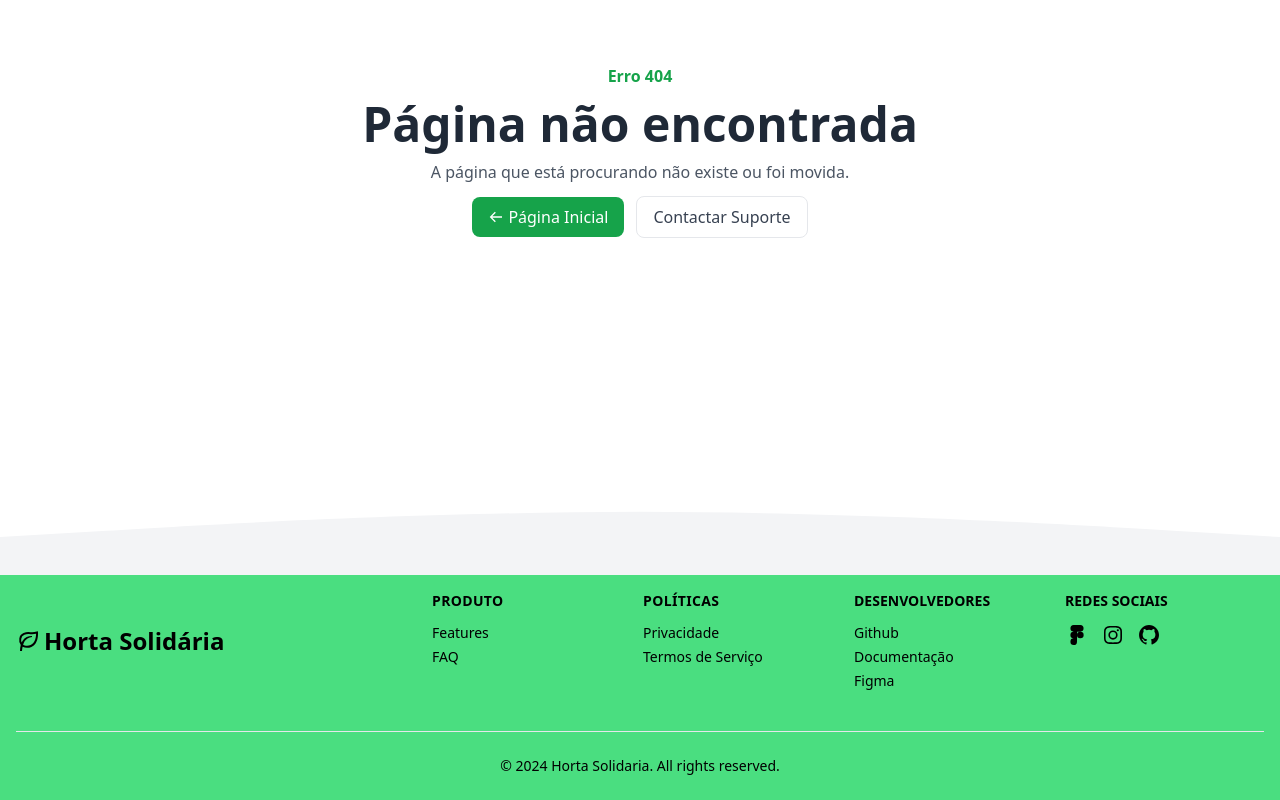
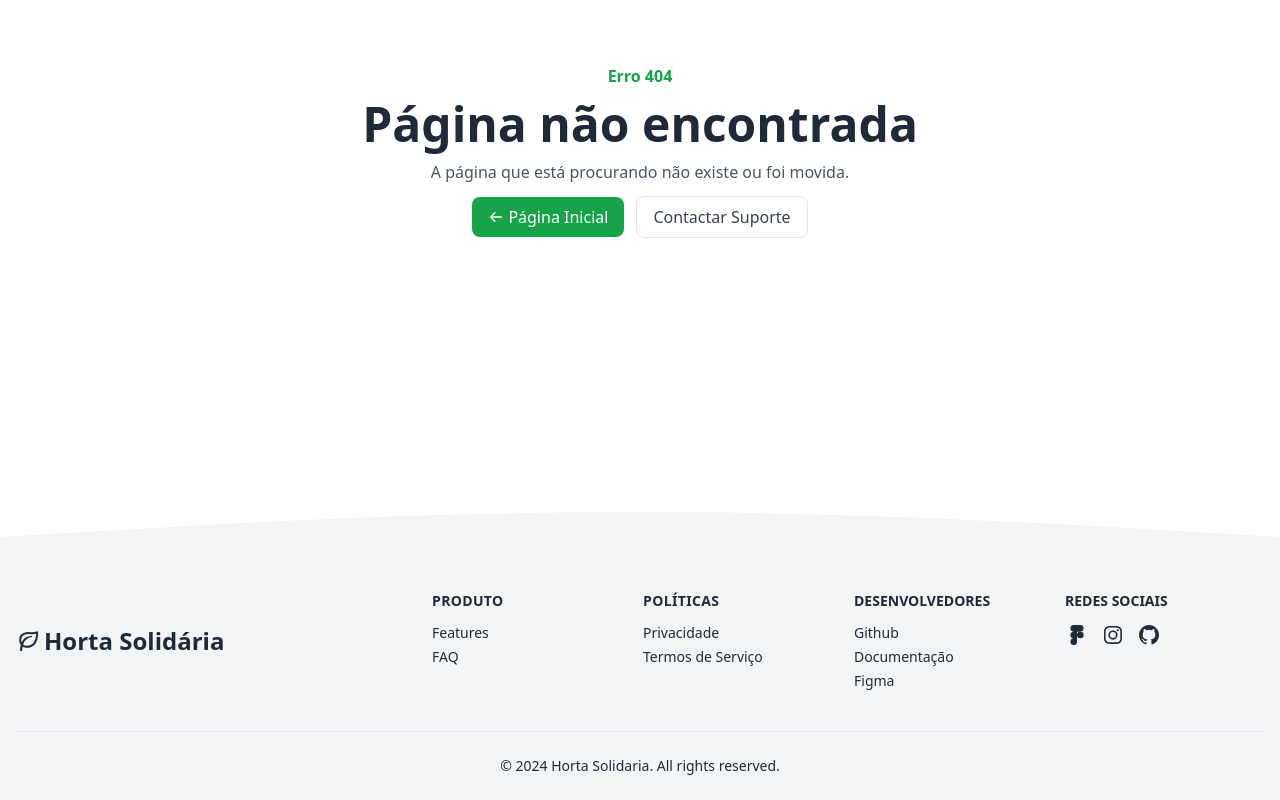
Before and after one commit to oliveeiralucas/extensao-horta-solidaria, a React (Vite) app: page /newsletter in a window 1280 px wide. Shown: the part 327-1127 px from the top of the page. Built offline with nearby package versions, Linux system fonts and the light colour scheme.

Commit message:
feat: corrije navbar e footer

```diff
--- a/src/components/Footer.tsx
+++ b/src/components/Footer.tsx
@@ -5,12 +5,11 @@ import {
   BiLogoGithub,
   BiLogoInstagram
 } from 'react-icons/bi'
-import { Link } from 'react-router-dom'
 
 const Footer: React.FC = () => {
   return (
     <>
-      <div className="relative bg-green-400">
+      <div className="relative bg-gray-100">
         <svg
           className="absolute top-0 -mt-5 h-6 w-full text-gray-100 sm:-mt-10 sm:h-16"
           preserveAspectRatio="none"
@@ -21,7 +20,7 @@ const Footer: React.FC = () => {
             d="M0 22L120 16.7C240 11 480 1.00001 720 0.700012C960 1.00001 1200 11 1320 16.7L1440 22V54H1320C1200 54 960 54 720 54C480 54 240 54 120 54H0V22Z"
           />
         </svg>
-        <footer className="divide-y px-4 dark:bg-gray-100 dark:text-gray-800">
+        <footer className="divide-y bg-gray-100 px-4 text-gray-800">
           <div className="container mx-auto flex flex-col justify-between space-y-8 py-10 lg:flex-row lg:space-y-0">
             <div className="mb-6 flex items-center gap-1 text-2xl font-semibold md:mb-0">
               <BiLeaf />
--- a/src/components/NavBar.tsx
+++ b/src/components/NavBar.tsx
@@ -94,18 +94,25 @@ const Navbar: React.FC = () => {
               <NavLink to={'/'}>
                 <div className="flex items-center justify-center gap-1">
                   <BiLeaf className="text-3xl text-green-600" />
-                  <h2 className="text-2xl font-bold text-black">
+                  <h2 className="text-xl font-bold text-black">
                     Horta Solidária
                   </h2>
                 </div>
               </NavLink>
             </div>
+            {/* search icon */}
+            {/* hamburguer icon */}
+            <div className="flex items-center gap-3">
+              <button className="rounded-full focus:outline-none	">
+                <BiSearchAlt2 className="text-lg text-black" />
+              </button>
               <div onClick={toggleMenu}>
                 {menuOpen ? (
                   <BiX className="text-2xl text-black" />
                 ) : (
                   <BiMenu className="text-2xl text-black" />
                 )}
+              </div>
             </div>
           </header>
           {menuOpen ? (
@@ -135,6 +142,14 @@ const Navbar: React.FC = () => {
               >
                 Atividades
               </NavLink>
+              <div className="flex gap-2 px-2">
+                <NavLink to={'/newsletter'}>
+                  <button className="flex items-center gap-1 rounded-full border bg-green-600 px-5 py-2.5 text-base font-semibold text-white">
+                    <BiBell />
+                    Novidades
+                  </button>
+                </NavLink>
+              </div>
             </div>
           ) : null}
         </>
```
Lines whose indentation alone changed are shown as unchanged.
